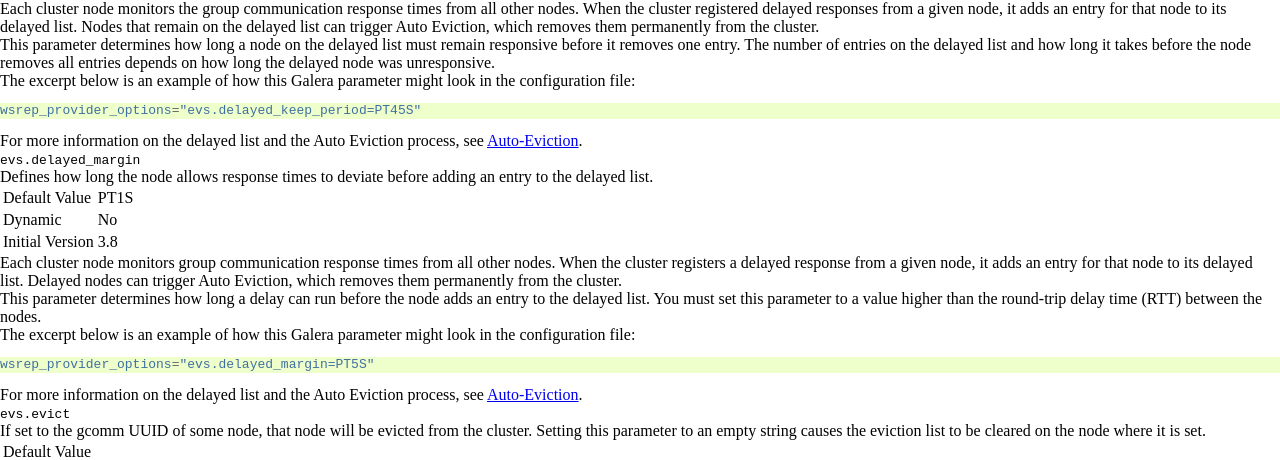
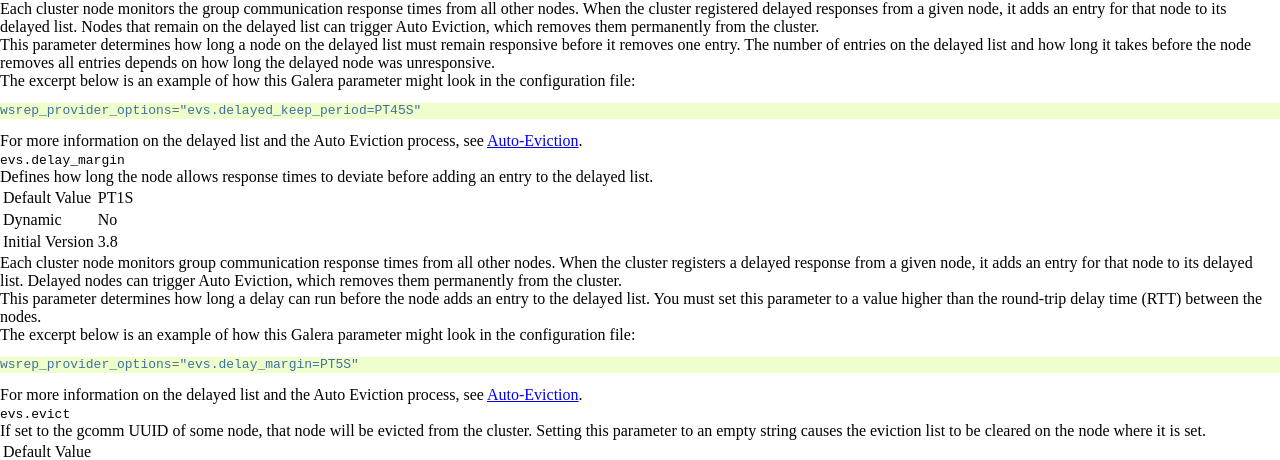
Before and after one commit to codership/documentation, a Sphinx documentation site: the page built from galeracluster/source/documentation/galera-parameters.rst, in a window 1280 px wide and 900 px high, scrolled down 3880 px. Shown: the part 107-567 px from the top of the window. Built offline with Sphinx 7.4.7, drawn with Linux system fonts in a browser that asks for light colours; comment, search, counter and statistics services are not loaded; some of the changed text lies outside the part shown.

Commit message:
Fixed evs.delayed_margin to evs.delay_margin.

```diff
--- a/galeracluster/source/documentation/auto-eviction.rst
+++ b/galeracluster/source/documentation/auto-eviction.rst
@@ -33,7 +33,7 @@
       - :doc:`upgrading`
       - :ref:`evs.auto_evict <evs.auto_evict>`
       - :ref:`evs.delayed_keep_period <evs.delayed_keep_period>`
-      - :ref:`evs.delayed_margin <evs.delayed_margin>`
+      - :ref:`evs.delay_margin <evs.delay_margin>`
       - :ref:`evs.evict <evs.evict>`
       - :ref:`evs.version <evs.version>`
       - :ref:`wsrep_evs_delayed <wsrep_evs_delayed>`
@@ -78,7 +78,7 @@ If the delayed node becomes responsive again for a fixed period, entries for tha
 
 You can configure the parameters of Auto-Eviction by setting the following options through  :ref:`wsrep_provider_options <wsrep_provider_options>`:
 
-- :ref:`evs.delayed_margin <evs.delayed_margin>`: This sets the time period that a node can delay its response from expectations until the cluster adds it to the delayed list. You must set this parameter to a value higher than the round-trip delay time (RTT) between the nodes.
+- :ref:`evs.delay_margin <evs.delay_margin>`: This sets the time period that a node can delay its response from expectations until the cluster adds it to the delayed list. You must set this parameter to a value higher than the round-trip delay time (RTT) between the nodes.
 
   The default value is ``PT1S``.
 
@@ -226,7 +226,7 @@ For more information on upgrading in general, see :doc:`upgrading`.
    - :doc:`upgrading`
    - :ref:`evs.auto_evict <evs.auto_evict>`
    - :ref:`evs.delayed_keep_period <evs.delayed_keep_period>`
-   - :ref:`evs.delayed_margin <evs.delayed_margin>`
+   - :ref:`evs.delay_margin <evs.delay_margin>`
    - :ref:`evs.evict <evs.evict>`
    - :ref:`evs.version <evs.version>`
    - :ref:`wsrep_evs_delayed <wsrep_evs_delayed>`
--- a/galeracluster/source/documentation/galera-parameters.rst
+++ b/galeracluster/source/documentation/galera-parameters.rst
@@ -90,7 +90,7 @@ Below is a list of all of the Galera parameters.  Each is also a link to further
    ":ref:`evs.consensus_timeout <evs.consensus_timeout>`", "``PT30S``", "   No", "Yes", "1.0, 2.0"
    ":ref:`evs.debug_log_mask <evs.debug_log_mask>`", "``0x1``", "  Yes", "", "1.0"
    ":ref:`evs.delayed_keep_period <evs.delayed_keep_period>`", "``PT30S``", "   No", "", "3.8"
-   ":ref:`evs.delayed_margin <evs.delayed_margin>`", "``PT1S``", "   No", "", "3.8"
+   ":ref:`evs.delay_margin <evs.delay_margin>`", "``PT1S``", "   No", "", "3.8"
    ":ref:`evs.evict <evs.evict>`", "", "   No", "", "3.8"
    ":ref:`evs.inactive_check_period <evs.inactive_check_period>`", "``PT1S``", "   No", "", "1.0"
    ":ref:`evs.inactive_timeout <evs.inactive_timeout>`", "``PT15S``", "   No", "", "1.0"
@@ -396,12 +396,12 @@ The excerpt below is an example of how this Galera parameter might look in the c
 For more information on the delayed list and the Auto Eviction process, see :doc:`auto-eviction`.
 
 
-.. _`evs.delayed_margin`:
-.. rst-class:: section-heading
-.. rubric:: ``evs.delayed_margin``
-
-.. index::
-   pair: wsrep Provider Options; evs.delayed_margin
+.. _`evs.delay_margin`:
+.. rst-class:: section-heading
+.. rubric:: ``evs.delay_margin``
+
+.. index::
+   pair: wsrep Provider Options; evs.delay_margin
 
 Defines how long the node allows response times to deviate before adding an entry to the delayed list.
 
@@ -420,7 +420,7 @@ The excerpt below is an example of how this Galera parameter might look in the c
 
 .. code-block:: ini
 
-   wsrep_provider_options="evs.delayed_margin=PT5S"
+   wsrep_provider_options="evs.delay_margin=PT5S"
 
 For more information on the delayed list and the Auto Eviction process, see :doc:`auto-eviction`.
 
```
